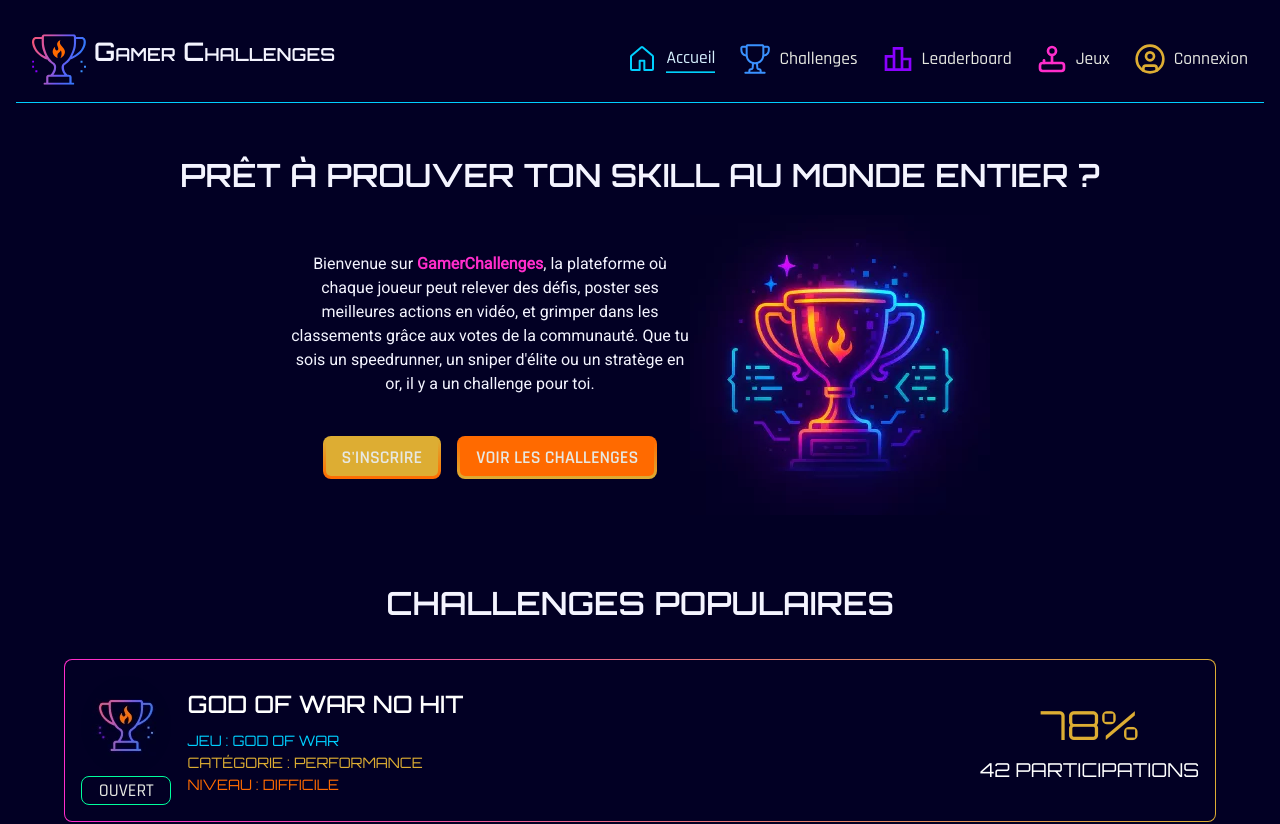
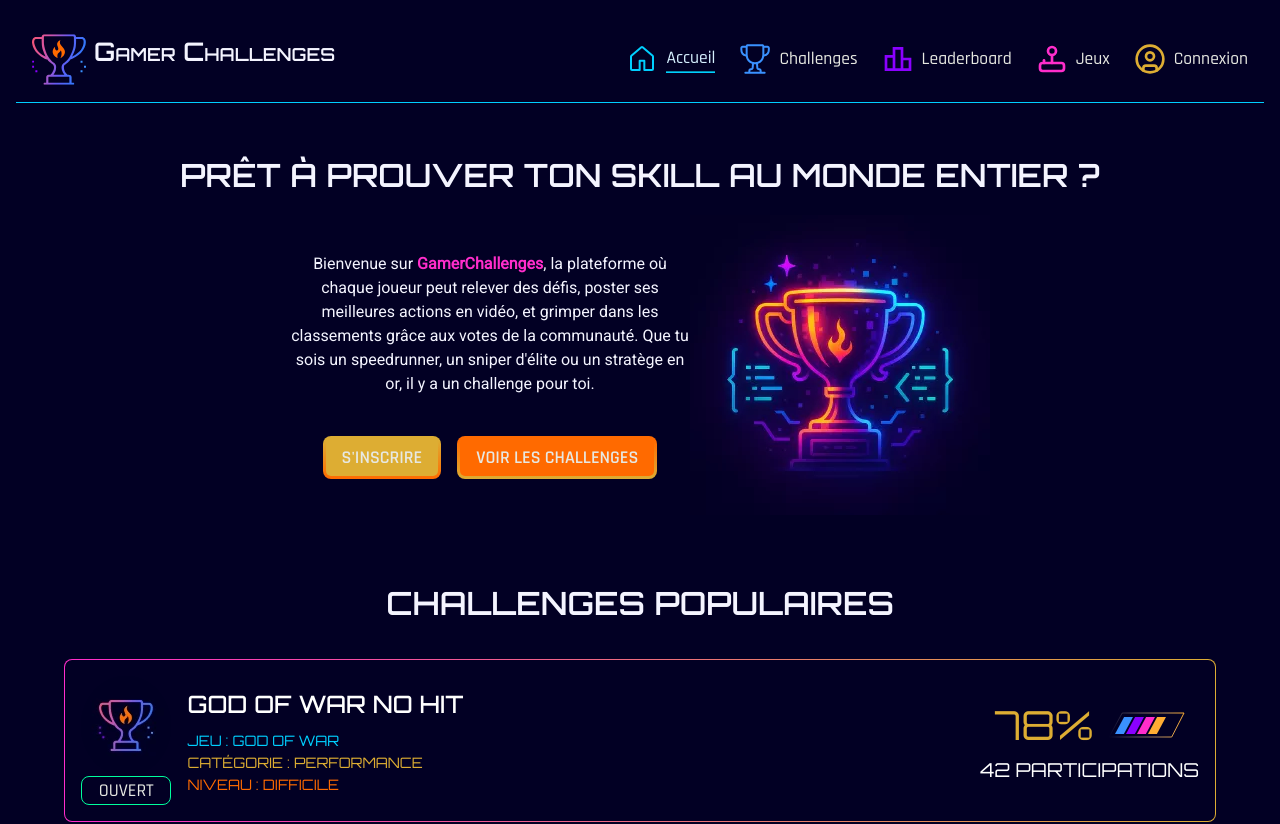
Before and after one commit to Damien-Ancelin/Gamer-Challenges-Front, a React (Vite) app: page / in a window 1280 px wide. Shown: the top 824 px of the page. Built offline with nearby package versions, Linux system fonts and the light colour scheme.

Commit message:
feat: add ProgressBar component; integrate into ChallengeCard for visual rating representation; update styles for improved layout

```diff
--- a/src/components/ChallengeCard.tsx
+++ b/src/components/ChallengeCard.tsx
@@ -1,7 +1,16 @@
 import altImg100 from '../assets/images/alt-100px.webp';
 import StatusLabel from '../ui/StatusLabel';
+import ProgressBar from './ProgressBar';
 
 export function ChallengeCard() {
+  // tab which contains the class names for the border
+  // const borderClass = [
+  //   "blue-border",
+  //   "purple-border",
+  //   "pink-border",
+  //   "yellow-border",
+  //   "orange-border",
+  // ];
   return (
     <article className="challenge-card yellow-border">
       <div className="challenge-card__content">
@@ -37,8 +46,13 @@ export function ChallengeCard() {
 
           <footer className="challenge-card__content__details__footer">
             <div className="challenge-card__content__details__rating-container">
-              <p className="challenge-card__content__details__rating">78%</p>
-              {/* IMG */}
+              <p
+                className="challenge-card__content__details__rating"
+                aria-label="note en pourcentage du challenge"
+              >
+                78%
+              </p>
+              <ProgressBar rating={78} />
             </div>
             <p className="challenge-card__content__details__participations">
               42 participations
--- /dev/null
+++ b/src/components/ProgressBar.tsx
@@ -0,0 +1,36 @@
+import progressBar020 from '@/assets/svg/progressBar/0-20.svg';
+import progressBar2140 from '@/assets/svg/progressBar/21-40.svg';
+import progressBar4160 from '@/assets/svg/progressBar/41-60.svg';
+import progressBar6180 from '@/assets/svg/progressBar/61-80.svg';
+import progressBar81100 from '@/assets/svg/progressBar/81-100.svg';
+
+interface ProgressBarProps {
+  rating: number;
+}
+
+export default function ProgressBar({ rating }: ProgressBarProps) {
+  const progress = Number(rating);
+
+  const progressImages = [
+    { max: 20, image: progressBar020 },
+    { max: 40, image: progressBar2140 },
+    { max: 60, image: progressBar4160 },
+    { max: 80, image: progressBar6180 },
+    { max: 100, image: progressBar81100 },
+  ];
+
+  const progressBarImage = progressImages.find(
+    (progressImage) => progress <= progressImage.max,
+  );
+
+  return (
+    <div className="progress-bar">
+      <img
+        className="progress-bar__image"
+        src={progressBarImage?.image}
+        alt="Progression du défi"
+        loading="lazy"
+      />
+    </div>
+  );
+}
--- a/src/styles/components/_challenge-card.scss
+++ b/src/styles/components/_challenge-card.scss
@@ -140,8 +140,10 @@
           font-family: Orbitron;
           font-size: 2.5rem;
           color: v.$yellow;
+          &-container {
+            justify-content: space-evenly;
+          }
         }
-
         &__participations {
           font-size: 1.2rem;
         }
--- /dev/null
+++ b/src/styles/components/_progress-bar.scss
@@ -0,0 +1,4 @@
+.progress-bar__image {
+  width: 77px;
+  height: 26px;
+}
```
Also changed, not shown: src/styles/main.scss (+16 -15 lines).
